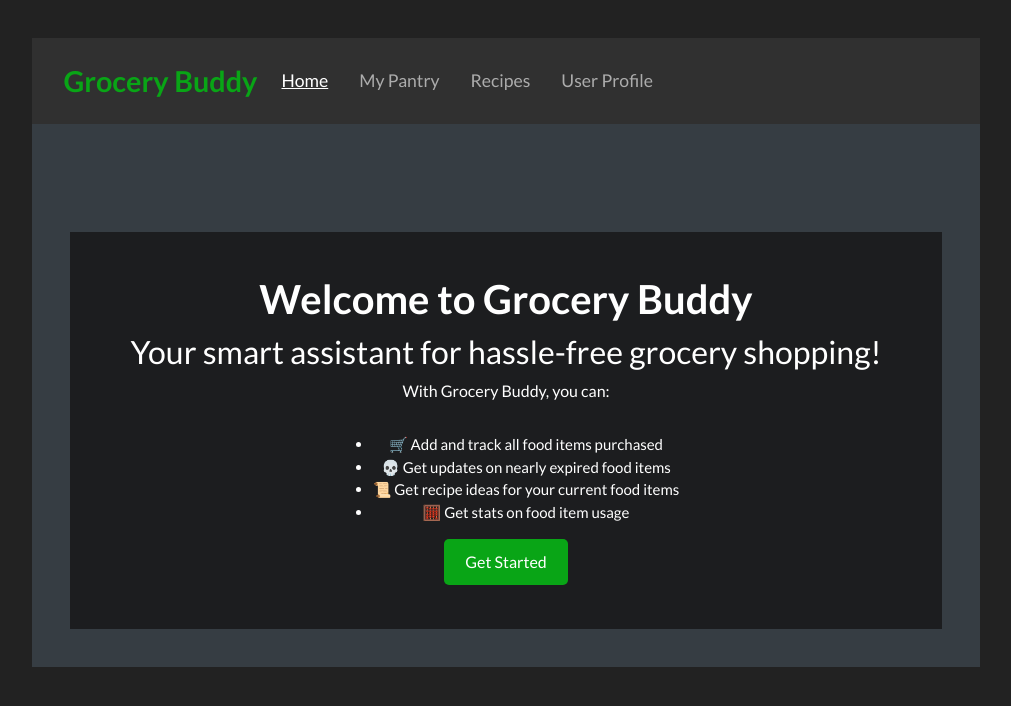
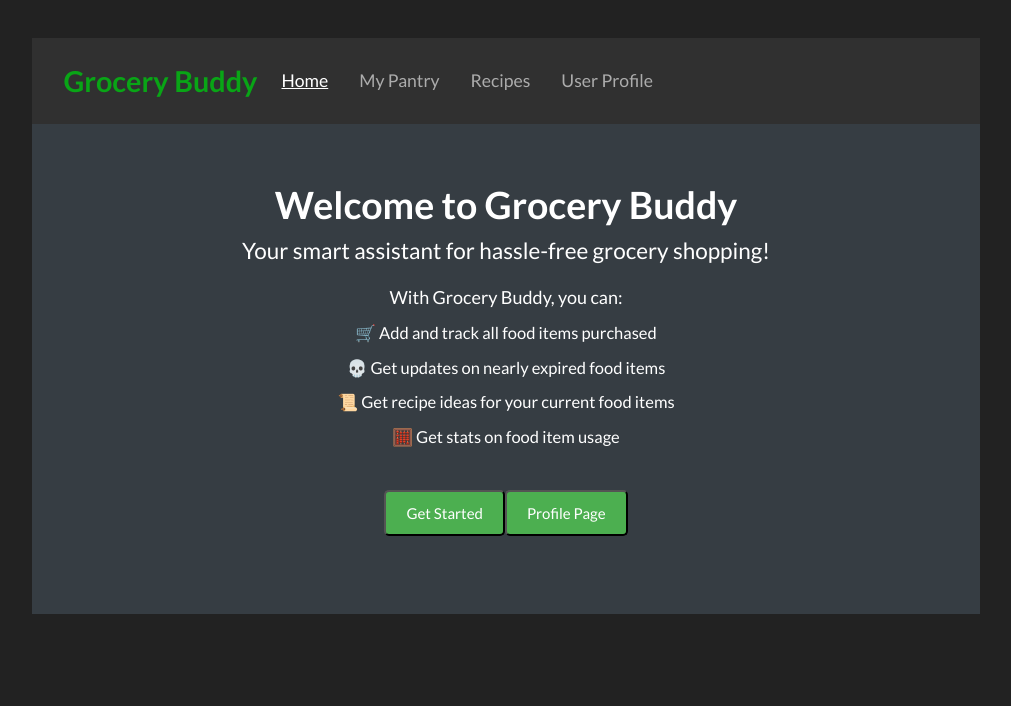
Before and after one commit to lomaxanthony/467Capstone, a Vue app in the folder frontend/: page / in a window 1280 px wide. Shown: the top 706 px of the page, without its empty margins (6-1017 px from the left). Built offline with nearby package versions, Linux system fonts and the light colour scheme.

Commit message:
Update Welcome.vue

```diff
--- a/frontend/src/components/Welcome.vue
+++ b/frontend/src/components/Welcome.vue
@@ -1,12 +1,3 @@
-<!--
-
-Added a welcome container with a quick overview of the app. We can add more to this is we need. Just wanted a quick landing page.
-I have a "Get Started" button that goes to myPantry page. But we could also have a log-in splash page. Just some ideas :)
-
--->
-
-
-
 <template>
   <div class="welcome-container">
     <h1 class="app-title">Welcome to Grocery Buddy</h1>
@@ -20,8 +11,12 @@ I have a "Get Started" button that goes to myPantry page. But we could also have
       <li>🧮 Get stats on food item usage</li>
     </ul>
 
-    <button @click="goToGroceryList" class="btn get-started">
+    <button @click="goToGroceryList" class="btn1 get-started">
       Get Started
+    </button>
+
+    <button @click="goToProfile" class="btn2 get-started">
+      Profile Page
     </button>
   </div>
 </template>
@@ -37,47 +32,77 @@ export default {
       router.push('/add');
     };
 
-    return { goToGroceryList };
-  },
+    const goToProfile = () => {
+      router.push({ name: 'profile' });
+    };
+
+    return {
+      goToGroceryList,
+      goToProfile
+    };
+  }
 };
 </script>
 
 <style scoped>
 .welcome-container {
-  display: flex;
-  flex-direction: column;
-  align-items: center;
-  justify-content: center;
-  background-color: var(--darkerMountainShadow);
-  color: #ffffff;
   text-align: center;
-  padding: 5%;
-  margin-top: 8%;
+  padding: 20px;
 }
 
 .app-title {
-  font-size: 2.5rem;
+  font-size: 2.5em;
   margin-bottom: 10px;
-  font-weight: bold;
+}
+
+.tagline {
+  font-size: 1.5em;
+  margin-bottom: 20px;
 }
 
 .description {
-  font-size: 1rem;
-  margin-bottom: 30px;
-  flex-direction: row;
+  font-size: 1.2em;
+  margin-bottom: 10px;
+}
+
+.feature-list {
+  list-style-type: none;
+  padding: 0;
+  margin-bottom: 20px;
+}
+
+.feature-list li {
+  font-size: 1.1em;
+  margin-bottom: 10px;
+}
+
+.btn1 {
+  background-color: #4caf50;
+  color: white;
+  border: solid 3px --var glacier;
+  padding: 10px 20px;
+  cursor: pointer;
+  border-radius: 5px;
+  font-size: 1em;
+  margin: 20px 0;
+}
+
+.btn2 {
+  background-color: #4caf50;
+  color: white;
+  border: solid 3px --var glacier;
+  padding: 10px 20px;
+  cursor: pointer;
+  border-radius: 5px;
+  font-size: 1em;
+  margin: 20px 0;
+}
+
+.btn:hover {
+  background-color: #45a049;
 }
 
 .get-started {
-  background-color: var(--freshVeg);
-  color: white;
-  padding: 10px 20px;
-  border-radius: 5px;
-  cursor: pointer;
-  font-size: 1rem;
-  transition: background-color 0.3s;
-}
-
-.get-started:hover {
-  background-color: #45a047;
+  margin-top: 20px;
 }
 </style>
```
